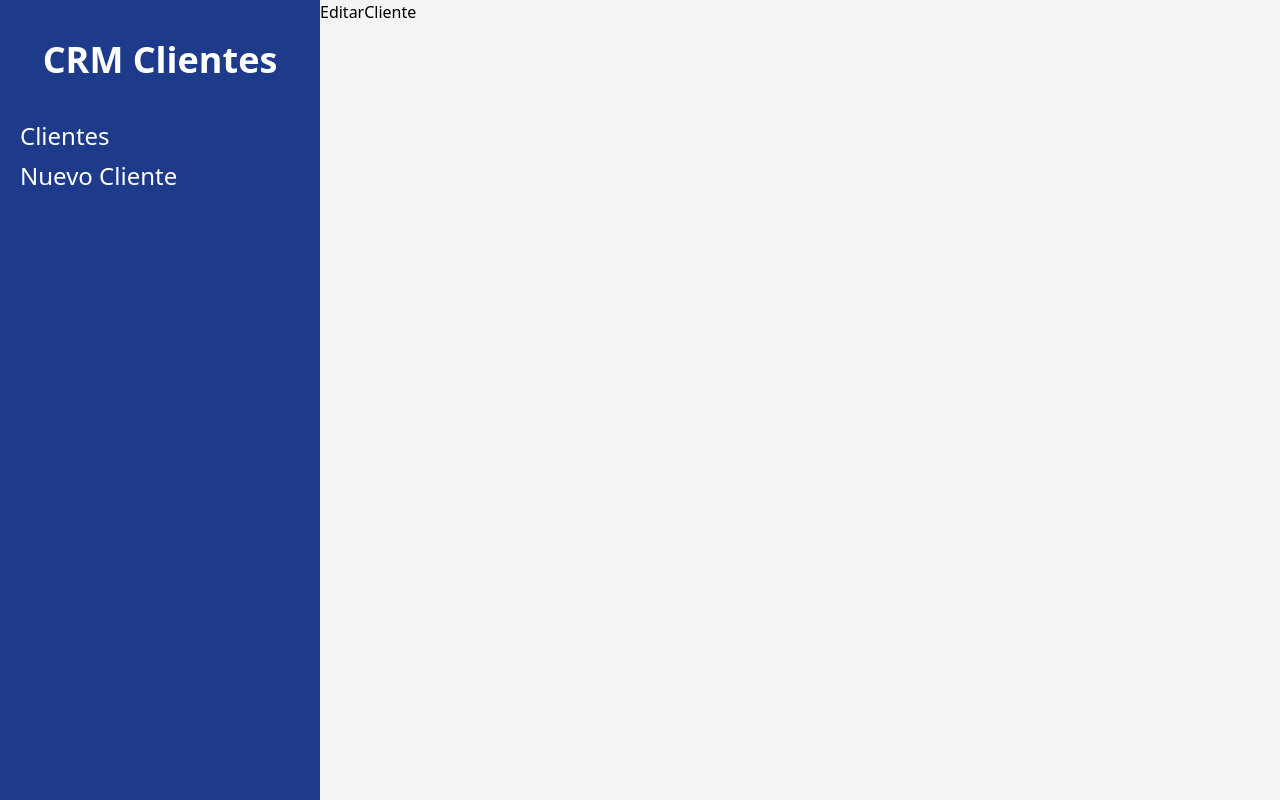
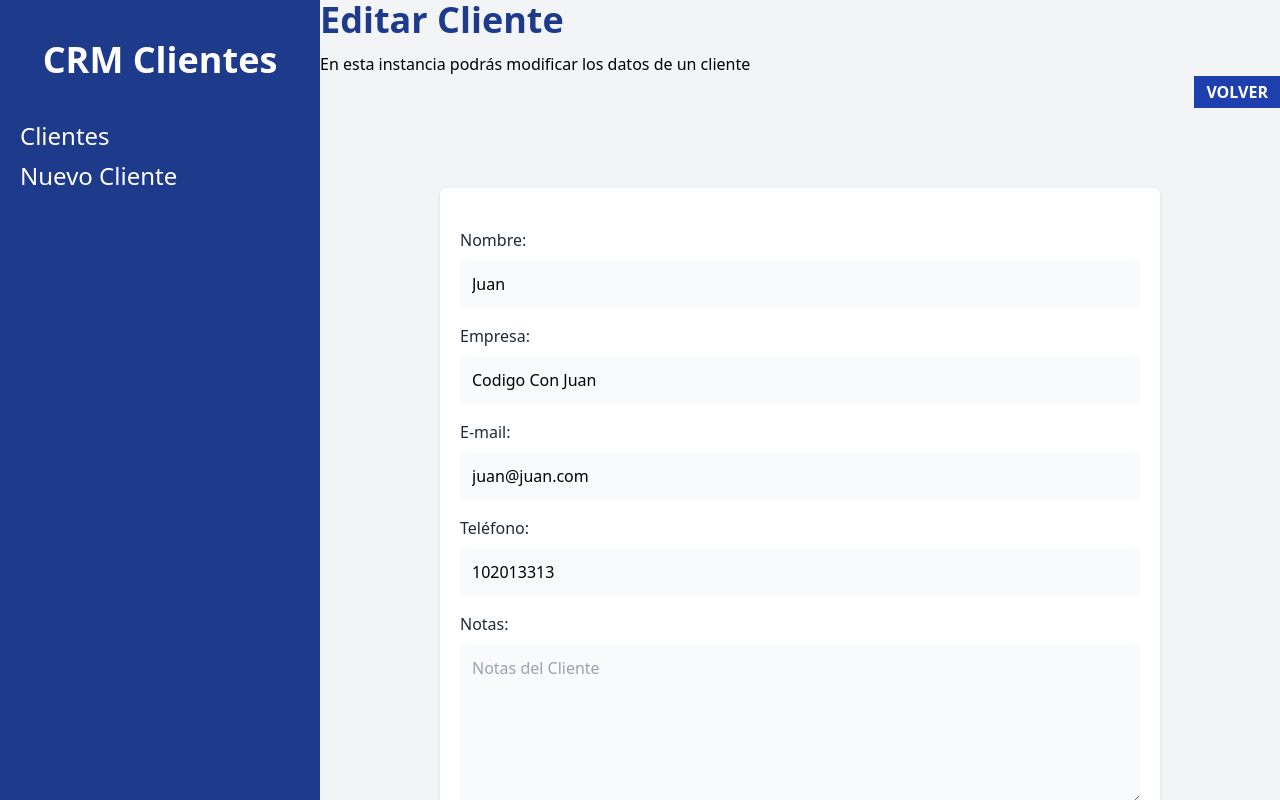
Before and after one commit to gusstis/crm-react, a React (Vite) app: page /clientes/1/editar in a window 1280 px wide. Built offline with nearby package versions, Linux system fonts and the light colour scheme; data requests are answered from the project's data file.

Commit message:
Adding editing Formulario, autofilling

```diff
--- a/src/components/Formulario.jsx
+++ b/src/components/Formulario.jsx
@@ -13,6 +13,7 @@
                     className="mt-2 block w-full p-3 bg-gray-50"
                     placeholder="Nombre del Cliente"
                     name="nombre"
+                    defaultValue={cliente?.nombre}
                 />
             </div>
             <div className="mb-4">
@@ -26,6 +27,7 @@
                     className="mt-2 block w-full p-3 bg-gray-50"
                     placeholder="Empresa del Cliente"
                     name="empresa"
+                    defaultValue={cliente?.empresa}
                 />
             </div>
 
@@ -40,6 +42,7 @@
                     className="mt-2 block w-full p-3 bg-gray-50"
                     placeholder="Email del Cliente"
                     name="email"
+                    defaultValue={cliente?.email}
                 />
             </div>
 
@@ -54,6 +57,7 @@
                     className="mt-2 block w-full p-3 bg-gray-50"
                     placeholder="Teléfono del Cliente"
                     name="telefono"
+                    defaultValue={cliente?.telefono}
                 />
             </div>
 
@@ -69,6 +73,7 @@
                     className="mt-2 block w-full p-3 bg-gray-50 h-40 align-self"
                     placeholder="Notas del Cliente"
                     name="notas"
+                    defaultValue={cliente?.notas}
                 />
             </div>
         </>
--- a/src/main.jsx
+++ b/src/main.jsx
@@ -23,7 +23,8 @@
       {
         path: '/clientes/nuevo',
         element: <NuevoCliente/>,
-        action: nuevoClienteAction
+        action: nuevoClienteAction,
+        errorElement: <ErrorPage/>
       },
       {
         path: '/clientes/:clienteId/editar',
--- a/src/pages/EditarCliente.jsx
+++ b/src/pages/EditarCliente.jsx
@@ -1,4 +1,6 @@
+import {Form, useNavigate, useLoaderData} from 'react-router-dom';
 import { obtenerCliente } from "../data/clientes";
+import Formulario from "../components/Formulario";
 
 
 export async function loader( {params} ) {
@@ -14,10 +16,39 @@
 
 function EditarCliente() {
 
-
+    const navigate = useNavigate()
+    const cliente = useLoaderData()
 
   return (
-    <div>EditarCliente</div>
+    <>
+      <h1 className='font-black text-4xl text-blue-900'>Editar Cliente</h1>
+      <p className='mt-3'>En esta instancia podrás modificar los datos de un cliente</p>
+        <div className=' flex justify-end '>
+            <button
+                className=' bg-blue-800 text-white px-3 py-1 font-bold uppercase '
+                onClick={() => navigate(-1)}
+            >
+                Volver
+            </button>
+        </div>
+        <div className=' bg-white shadow rounded-md md:w-3/4 mx-auto px-5 py-10 mt-20 '>
+
+          {/*{ errores?.length && errores.map ((error, i) => <Error key={i} >{error}</Error> ) }*/}
+          <Form
+            method='post'
+            noValidate
+          >
+          <Formulario
+            cliente={cliente}
+          />
+          <input
+            type="submit"
+            value="Registrar cliente"
+            className='mt-5 w-full bg-blue-800 p-3 uppercase font-bold text-white text-lg'
+          />
+          </Form>
+        </div>
+    </>
   )
 }
 
```
